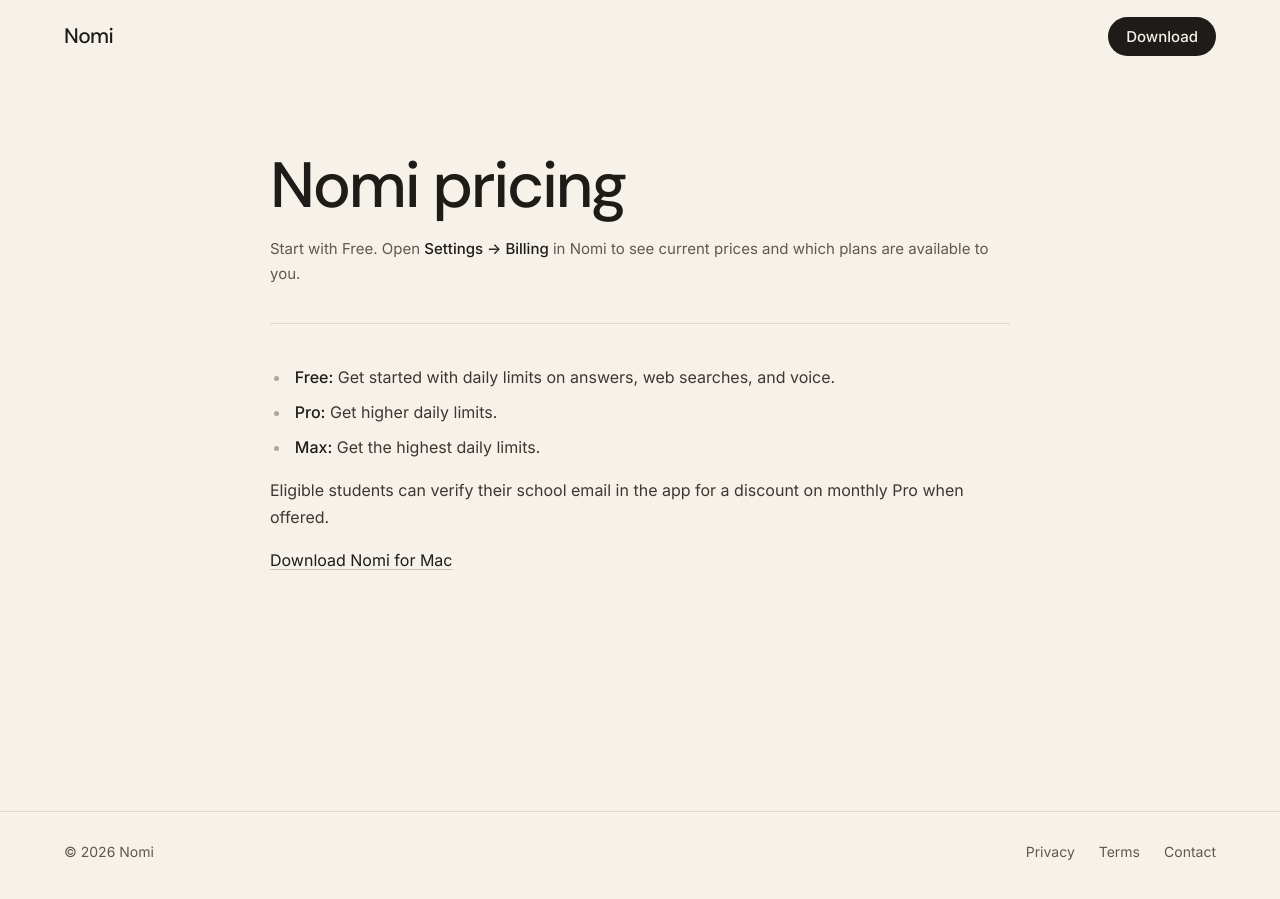
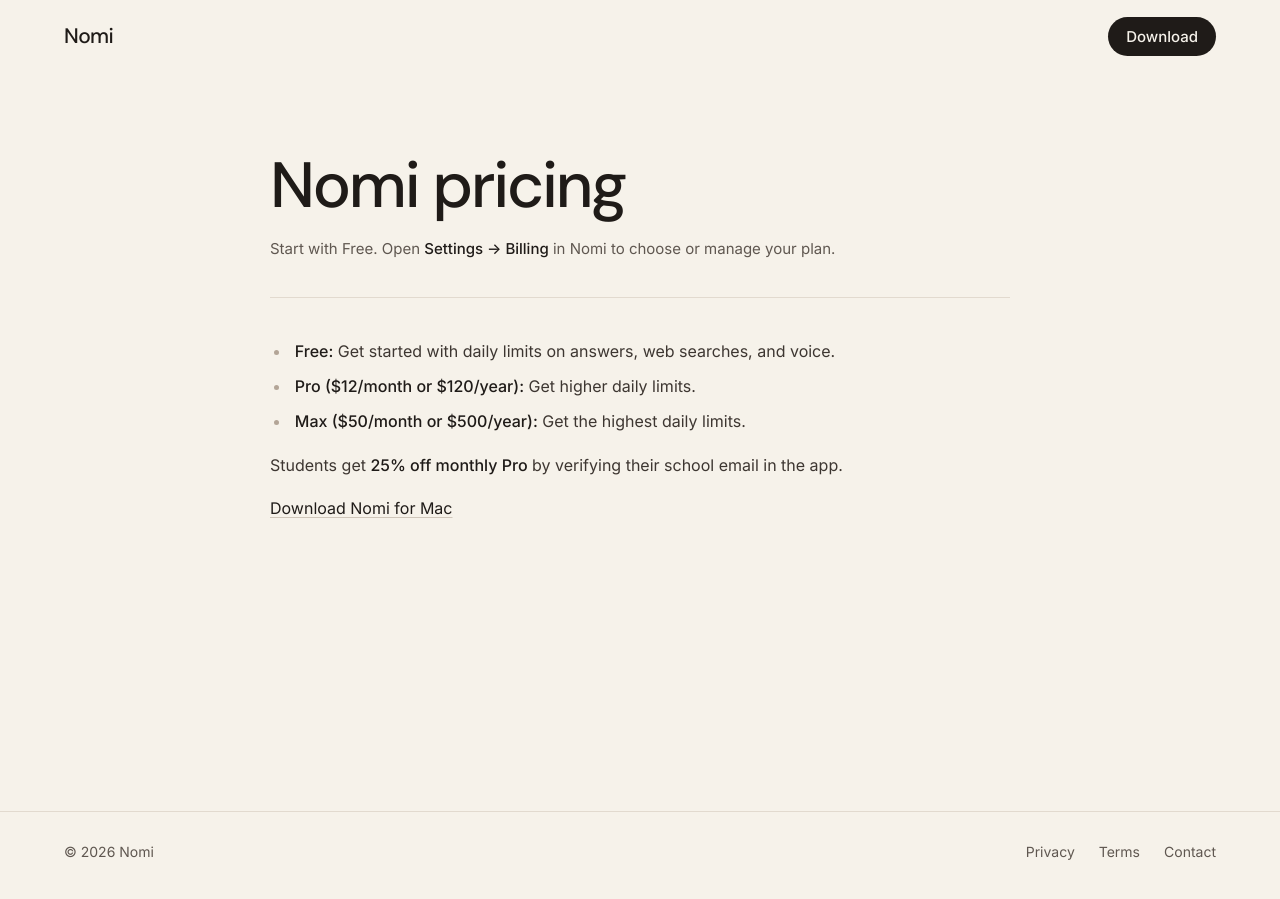
Before and after one commit to YGao2005/nomi-site, a Jekyll site: the page built from pricing.md, in a window 1280 px wide. Built offline with Jekyll 4.4.1, drawn with Linux system fonts in a browser that asks for light colours.

Commit message:
Show confirmed Nomi plan prices
Co-Authored-By: Devin AI <158243242+devin-ai-integration[bot]@users.noreply.github.com>

```diff
--- a/pricing.md
+++ b/pricing.md
@@ -6,12 +6,12 @@ description: Compare Nomi’s Free, Pro, and Max plans.
 
 # Nomi pricing
 
-Start with Free. Open **Settings → Billing** in Nomi to see current prices and which plans are available to you.
+Start with Free. Open **Settings → Billing** in Nomi to choose or manage your plan.
 
 - **Free:** Get started with daily limits on answers, web searches, and voice.
-- **Pro:** Get higher daily limits.
-- **Max:** Get the highest daily limits.
+- **Pro ($12/month or $120/year):** Get higher daily limits.
+- **Max ($50/month or $500/year):** Get the highest daily limits.
 
-Eligible students can verify their school email in the app for a discount on monthly Pro when offered.
+Students get **25% off monthly Pro** by verifying their school email in the app.
 
 [Download Nomi for Mac]({{ '/download' | relative_url }})
```
